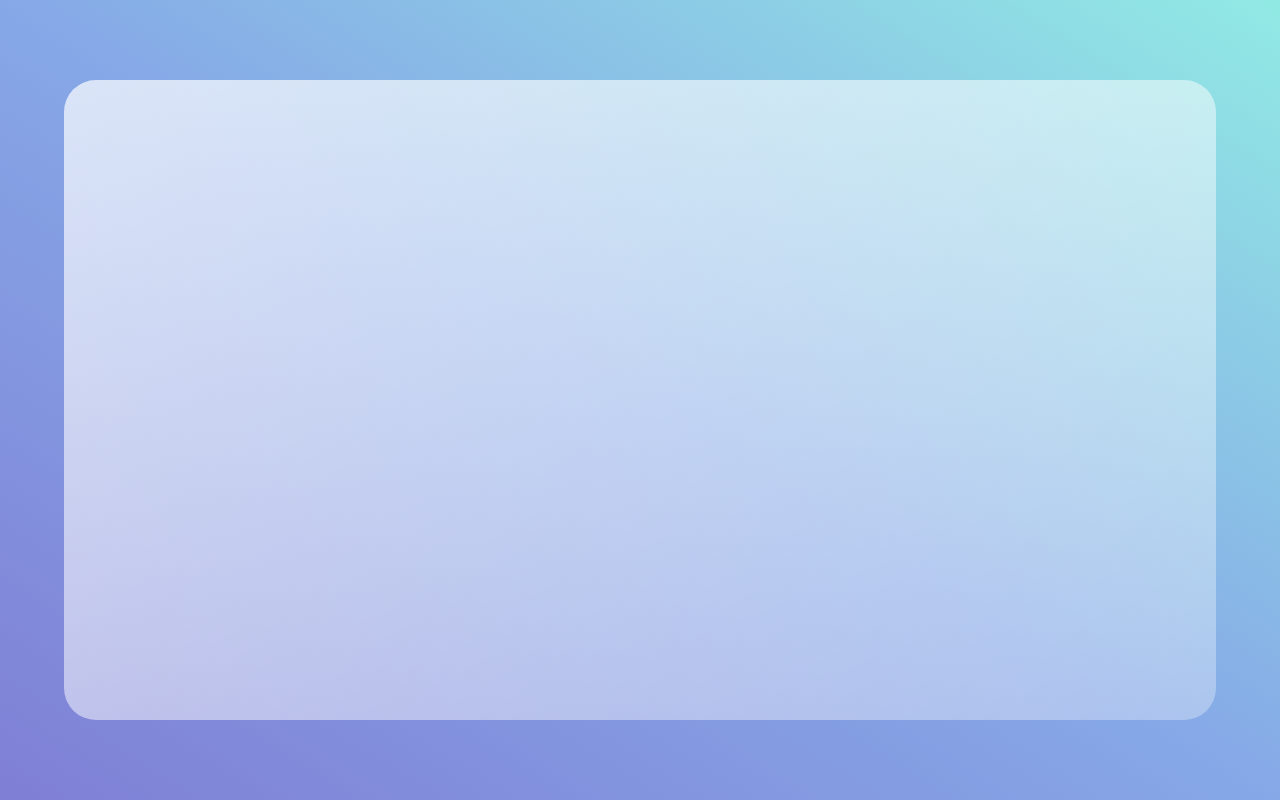
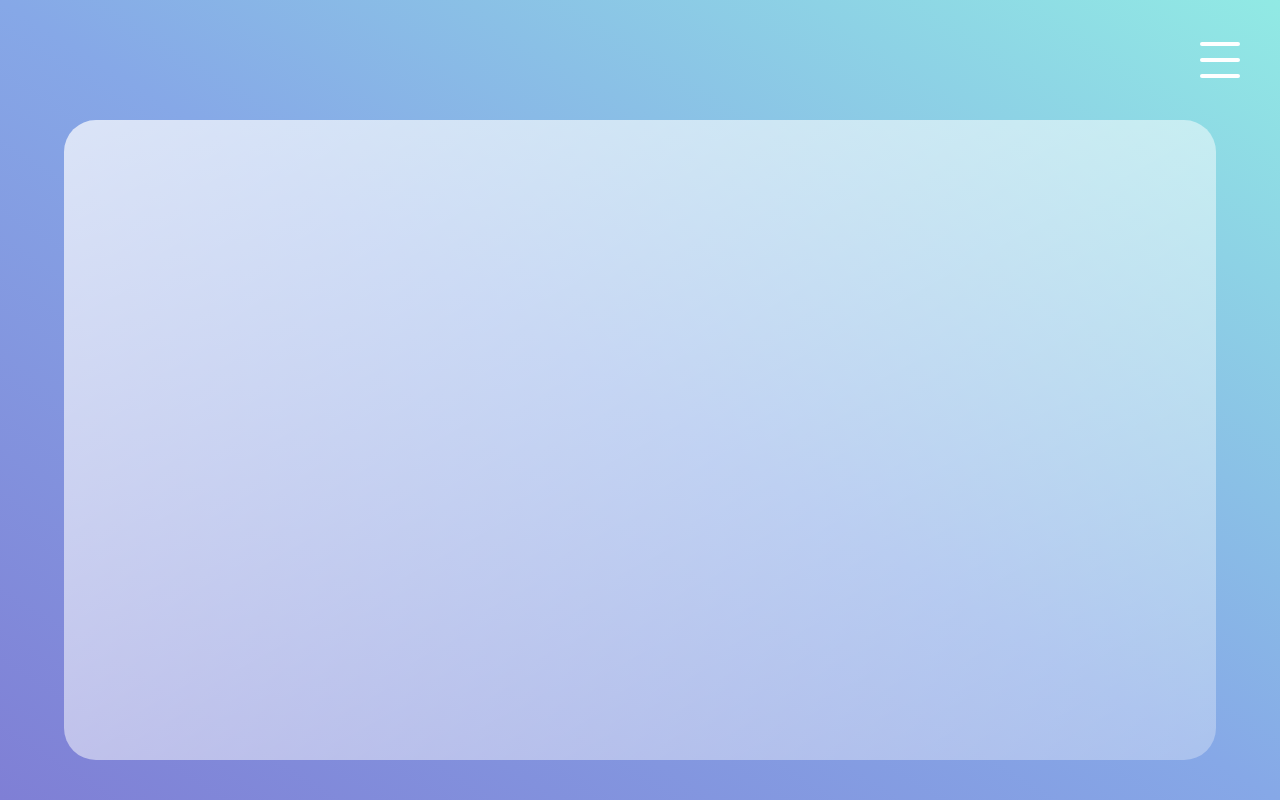
Before and after one commit to bob-mw/anjosDaEducacao, a React (Create React App) app in the folder front/: page /mural in a window 1280 px wide. Built offline with nearby package versions, Linux system fonts and the light colour scheme.

Commit message:
Menu created

```diff
--- /dev/null
+++ b/front/src/components/Menu/index.jsx
@@ -0,0 +1,15 @@
+import React from 'react'
+import * as S from './styled'
+
+const Menu = () => {
+
+    return (
+        <S.ToggleBtn>
+            <S.Top></S.Top>
+            <S.Middle></S.Middle>
+            <S.Bottom></S.Bottom>
+        </S.ToggleBtn>
+    )
+}
+
+export default Menu
--- /dev/null
+++ b/front/src/components/Menu/styled.jsx
@@ -0,0 +1,41 @@
+import styled from 'styled-components'
+import { motion } from 'framer-motion'
+
+const thickness = 4;
+
+const Shape = styled(motion.span)`
+  position: absolute;
+  right: 0;
+  width: 100%;
+  height: ${thickness}px;
+  border-radius: 3px;
+  background: white;
+`;
+export const Top = styled(Shape)`
+  top: calc(0% + ${thickness / 2}px);
+`;
+export const Middle = styled(Shape)`
+  top: 50%;
+  transform: translateY(-50%);
+`;
+export const Bottom = styled(Shape)`
+  bottom: calc(0% + ${thickness / 2}px);
+`;
+
+const side = 2.5;
+
+export const ToggleBtn = styled.div`
+  position: fixed;
+  right: 1rem;
+  top: 1rem;
+  margin: 1.5rem;
+  width: ${side}rem;
+  height: ${side}rem;
+  z-index: 4;
+  transition: transform 0.2s, opacity 0.2s !important;
+  will-change: transform;
+  &:hover {
+    opacity: 0.7;
+    transform: scale(1.2);
+  }
+`;
--- a/front/src/components/pages/Mural/index.jsx
+++ b/front/src/components/pages/Mural/index.jsx
@@ -1,10 +1,13 @@
 import React from 'react'
 import * as S from './styled'
+
+import Menu from '../../Menu'
 
 const Mural = () => {
 
     return (
         <S.Background>
+            <Menu/>
             <S.Panel>
 
             </S.Panel>
--- a/front/src/components/pages/Mural/styled.jsx
+++ b/front/src/components/pages/Mural/styled.jsx
@@ -11,6 +11,7 @@ export const Background = styled.main`
 export const Panel = styled.div`
     min-height: 80vh;
     width: 90%;
+    margin-top: 5rem;
     background: linear-gradient(to right bottom, rgba(255, 255, 255, 0.7), rgba(255, 255, 255, 0.3));
     border-radius: 2rem;
 `
```
